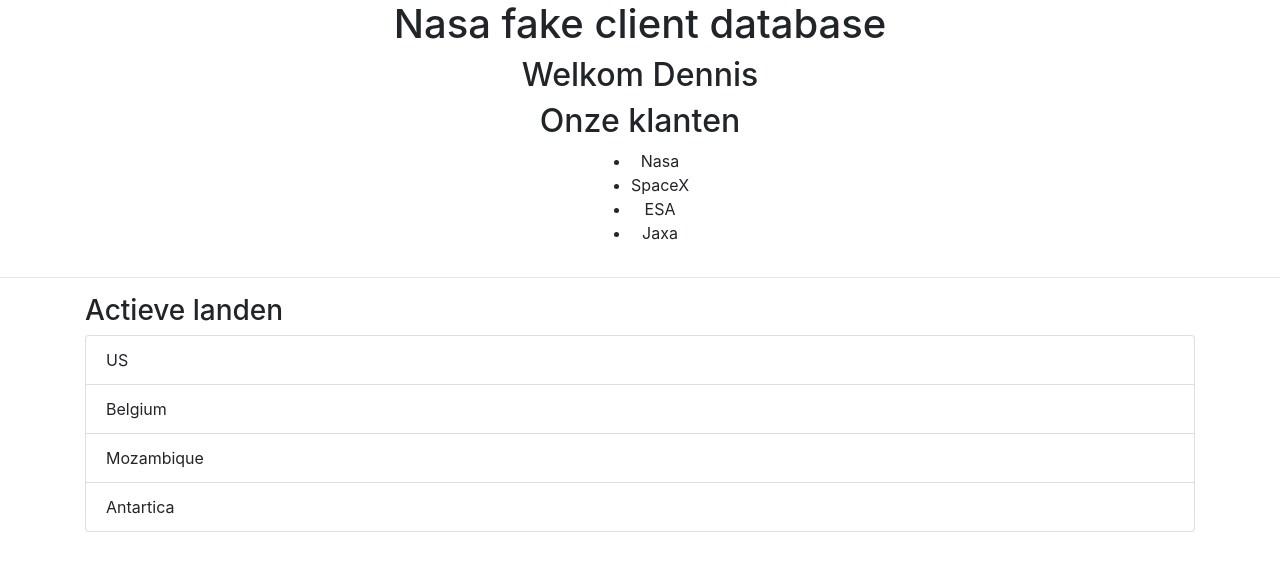
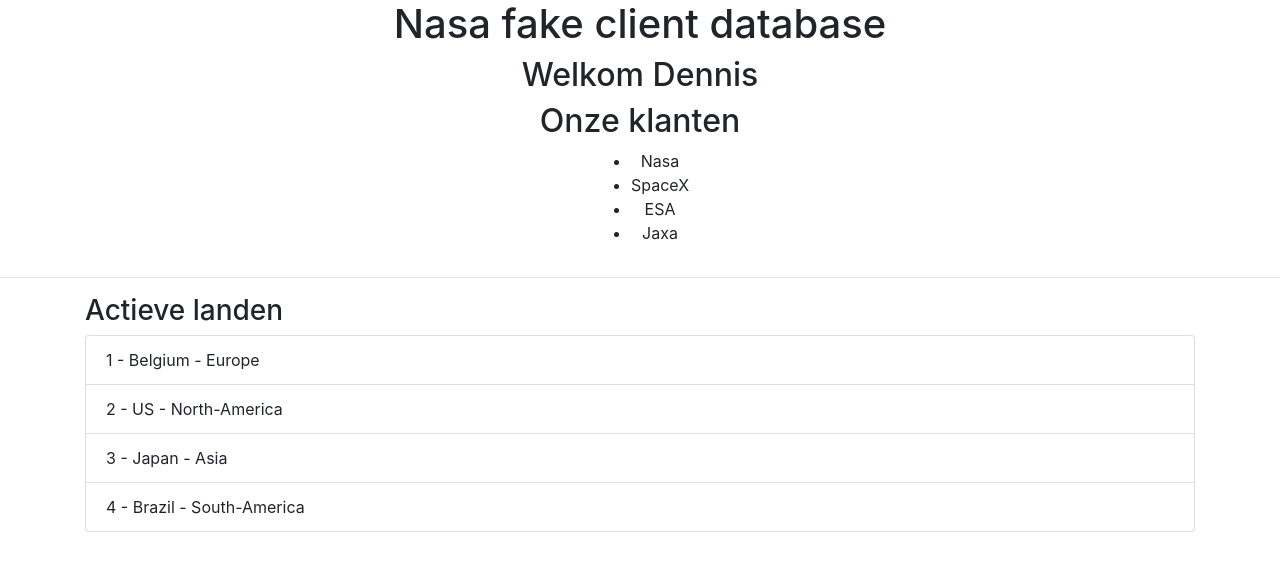
Before and after one commit to DennisNowicki/SyntraAngular, an Angular app: page / in a window 1280 px wide. Shown: the top 568 px of the page. Built offline with nearby package versions, Linux system fonts and the light colour scheme.

Commit message:
added a Country model for wider usage, adjusted the *ngFor display

```diff
--- a/src/app/app.component.html
+++ b/src/app/app.component.html
@@ -11,7 +11,7 @@
   <h3>Actieve landen</h3>
   <ul class="list-group">
     <li class="list-group-item" *ngFor="let country of countries">
-      {{ country }}
+      {{ country.id }} - {{ country.name }} - {{ country.continent }}
     </li>
   </ul>
 </div>
--- a/src/app/app.component.ts
+++ b/src/app/app.component.ts
@@ -1,4 +1,5 @@
 import { Component, OnInit } from '@angular/core';
+import { Country } from './shared/model/country.model';
 
 @Component({
   selector: 'app-root',
@@ -9,14 +10,19 @@
   title: string;
   name: string;
 
-  countries: string[];
+  countries: Country[];
 
   constructor() {}
 
   ngOnInit() {
     this.title = 'Nasa fake client database';
     this.name = 'Dennis';
-    this .countries = [ 'US' , 'Belgium' , 'Mozambique' , 'Antartica' ];
+    this .countries = [
+      new Country(1, 'Belgium', 'Europe'),
+      new Country(2, 'US', 'North-America'),
+      new Country(3, 'Japan', 'Asia'),
+      new Country(4, 'Brazil', 'South-America')
+    ];
 
   }
 }
--- /dev/null
+++ b/src/app/shared/model/country.model.ts
@@ -0,0 +1,4 @@
+export class Country {
+  constructor(public id: number, public name: string, public continent: string
+  ) {}
+}
```
